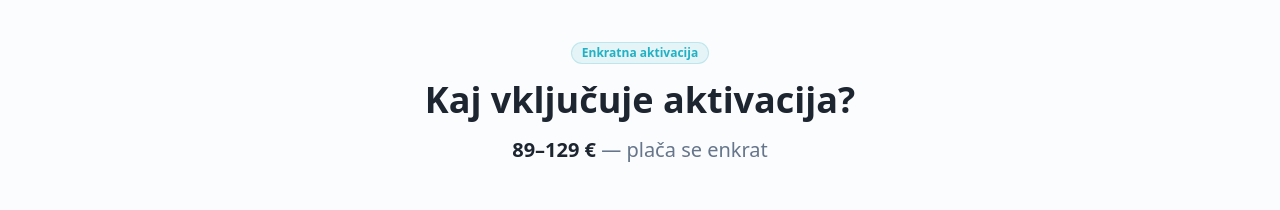
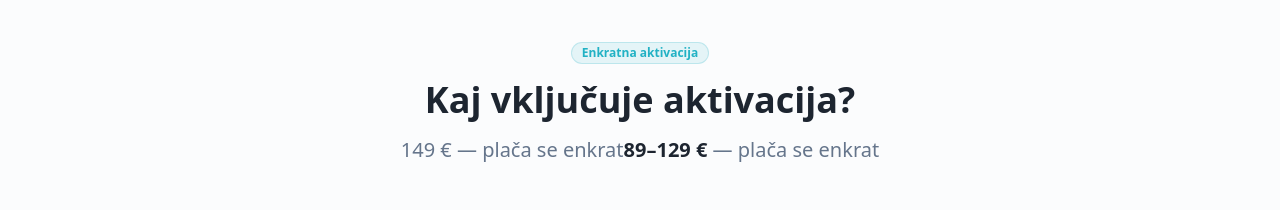
Before and after one commit to brane24/asantis-care-portal, a React (Vite) app: page /paketi/zobni-plus in a window 1280 px wide. Shown: the part 1280-1490 px from the top of the page. Built offline with nearby package versions, Linux system fonts and the light colour scheme; the HTML template or start-up script is replaced by a standard one.

Commit message:
Visual edit in Lovable
Edited UI in Lovable

```diff
--- a/src/pages/paketi/ZobniPlusPage.tsx
+++ b/src/pages/paketi/ZobniPlusPage.tsx
@@ -204,8 +204,7 @@ const ZobniPlusPage = () => {
             <h2 className="text-2xl md:text-4xl font-bold mb-4">
               Kaj vključuje aktivacija?
             </h2>
-            <p className="text-xl text-muted-foreground">
-              <span className="font-bold text-foreground">89–129 €</span> — plača se enkrat
+            <p className="text-xl text-muted-foreground">149 € — plača se enkrat<span className="font-bold text-foreground">89–129 €</span> — plača se enkrat
             </p>
           </div>
 
```
